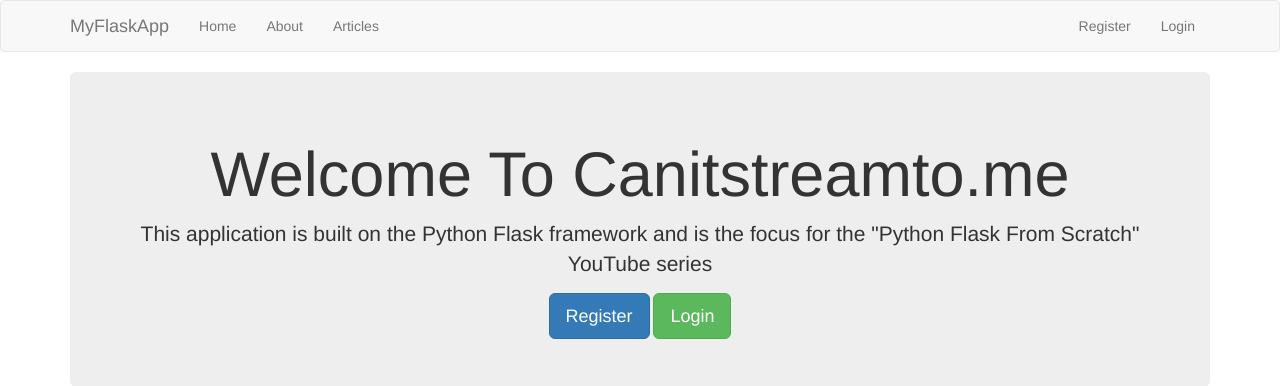
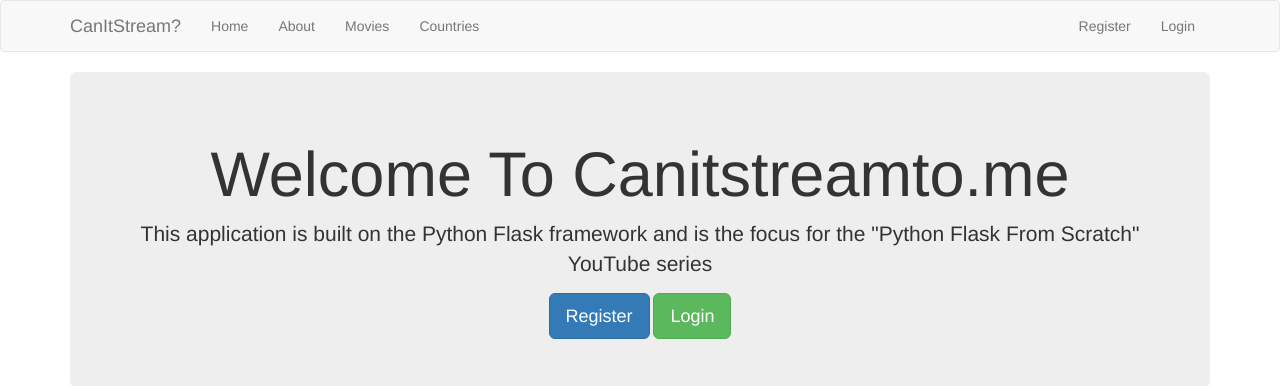
Before and after one commit to kattawar/canitstreamtome, a Flask app: page / in a window 1280 px wide. Shown: the top 386 px of the page. Run offline with Flask 2, Linux system fonts and the light colour scheme; some libraries are stand-ins or nearby versions.

Commit message:
renamed articles.html to movies.html and created countries.html. renamed navbar buttons accordingly

```diff
--- a/app/__init__.py
+++ b/app/__init__.py
@@ -10,3 +10,9 @@
 @app.route('/about')
 def about():
     return render_template('about.html')
+@app.route('/movies')
+def movies():
+    return render_template('movies.html')
+@app.route('/countries')
+def countries():
+    return render_template('countries.html')
--- /dev/null
+++ b/app/templates/countries.html
@@ -0,0 +1,6 @@
+{% extends 'layout.html' %}
+
+{% block body %}
+  <h1>Countries</h1>
+  <p>Lorem ipsum dolor sit amet, consectetur adipisicing elit, sed do eiusmod tempor incididunt ut labore et dolore magna aliqua. Ut enim ad minim veniam, quis nostrud exercitation ullamco laboris nisi ut aliquip ex ea commodo consequat. Duis aute irure dolor in reprehenderit in voluptate velit esse cillum dolore eu fugiat nulla pariatur. Excepteur sint occaecat cupidatat non proident, sunt in culpa qui officia deserunt mollit anim id est laborum.</p>
+{% endblock %}
--- a/app/templates/includes/_navbar.html
+++ b/app/templates/includes/_navbar.html
@@ -7,13 +7,14 @@
             <span class="icon-bar"></span>
             <span class="icon-bar"></span>
           </button>
-          <a class="navbar-brand" href="#">MyFlaskApp</a>
+          <a class="navbar-brand" href="#">CanItStream?</a>
         </div>
         <div id="navbar" class="collapse navbar-collapse">
           <ul class="nav navbar-nav">
             <li><a href="/">Home</a></li>
             <li><a href="/about">About</a></li>
-            <li><a href="/articles">Articles</a></li>
+            <li><a href="/movies">Movies</a></li>
+            <li><a href="/countries">Countries</a></li>
           </ul>
 
           <ul class="nav navbar-nav navbar-right">
--- a/app/templates/articles.html
+++ b/app/templates/movies.html
@@ -1,7 +1,7 @@
 {% extends 'layout.html' %}
 
 {% block body %}
-  <h1>Articles</h1>
+  <h1>Movies</h1>
   <ul class="list-group">
     {% for article in articles %}
       <li class="list-group-item"><a href="article/{{article.id}}">{{article.title}}</a></li>
```
Also changed, not shown: 2 other files.
